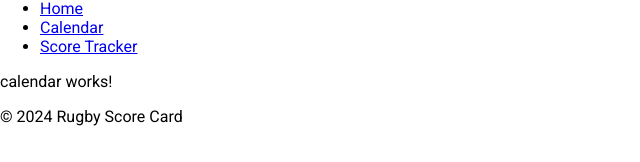
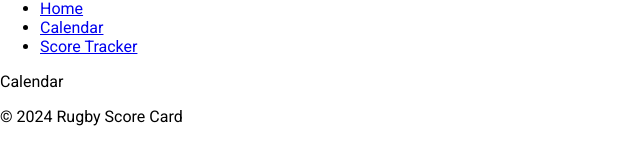
Before and after one commit to ddeveloper72/TopScoreRFC, an Angular app: page /calendar in a window 1280 px wide. Shown: the part 247-409 px from the top of the page, without its empty margins (0-640 px from the left). Built offline with nearby package versions, Linux system fonts and the light colour scheme.

Commit message:
Refactor CalendarComponent to use inline template

```diff
--- a/src/app/calendar/calendar.component.ts
+++ b/src/app/calendar/calendar.component.ts
@@ -3,9 +3,11 @@ import { Component } from '@angular/core';
 @Component({
   selector: 'app-calendar',
   imports: [],
-  templateUrl: './calendar.component.html',
-  styleUrl: './calendar.component.scss'
+  template: `
+  <section>
+  <p>Calendar</p>
+  </section>
+  `,
+  styleUrl: './calendar.component.scss',
 })
-export class CalendarComponent {
-
-}
+export class CalendarComponent {}
```
